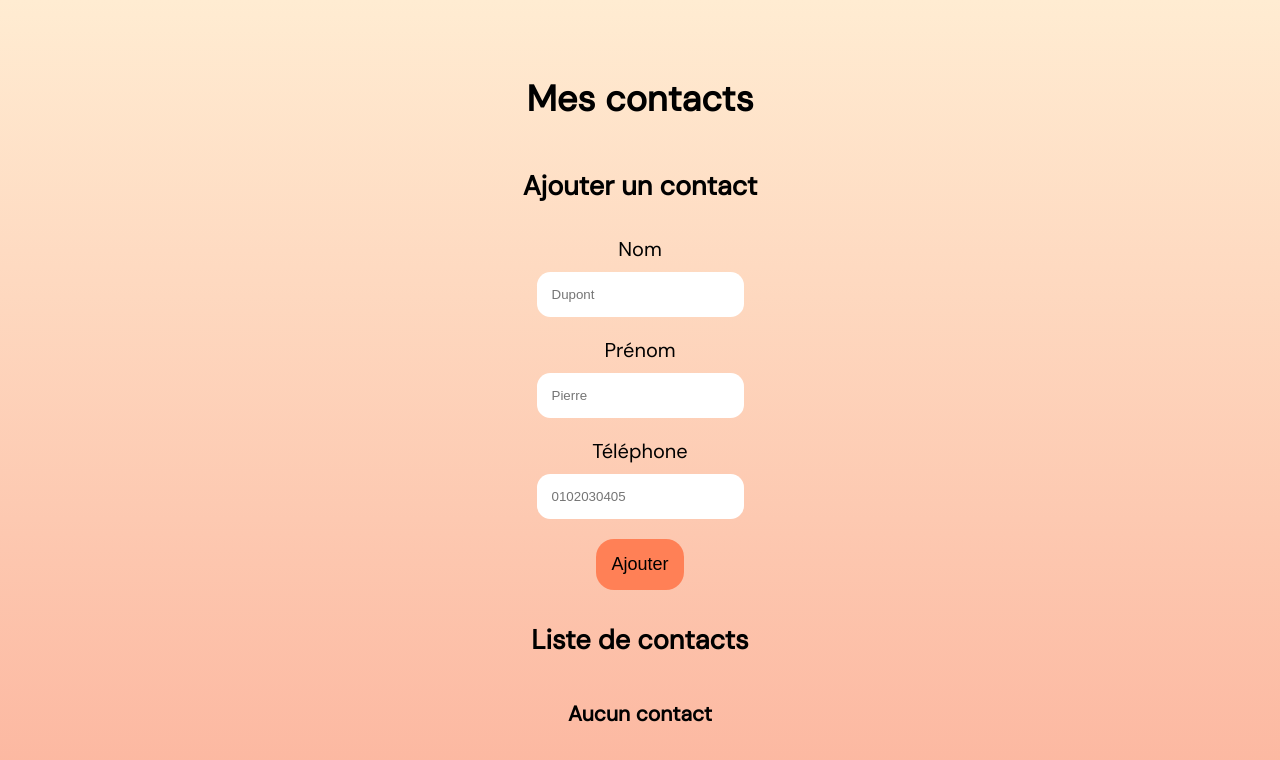
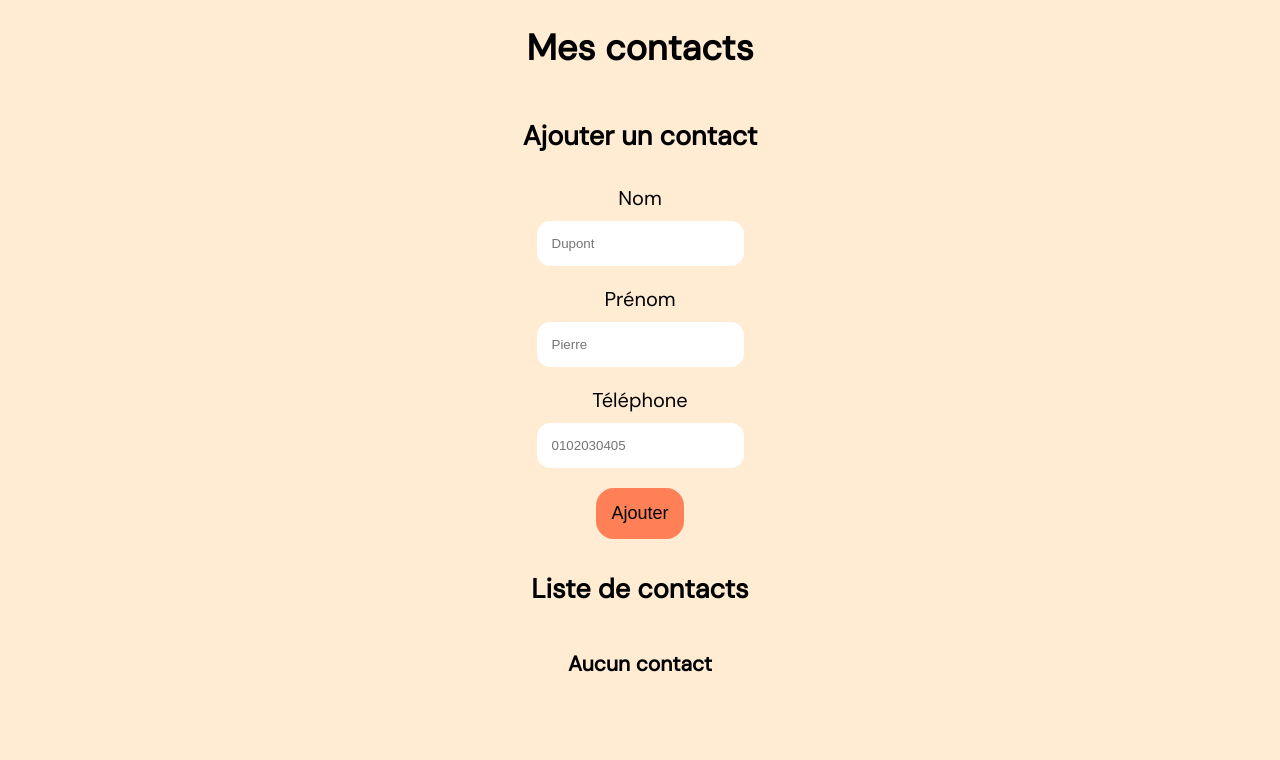
Before and after one commit to JulietteCoemelck/MesContacts, a React (Create React App) app: page / in a window 1280 px wide. Shown: the top 760 px of the page. Built offline with nearby package versions, Linux system fonts and the light colour scheme.

Commit message:
favicon et finitions

```diff
--- a/public/index.html
+++ b/public/index.html
@@ -2,14 +2,14 @@
 <html lang="en">
   <head>
     <meta charset="utf-8" />
-    <link rel="icon" href="%PUBLIC_URL%/favicon.ico" />
+    <link rel="icon" href="%PUBLIC_URL%/contacts-fav2.png" />
     <meta name="viewport" content="width=device-width, initial-scale=1" />
     <meta name="theme-color" content="#000000" />
     <meta
       name="description"
       content="Web site created using create-react-app"
     />
-    <link rel="apple-touch-icon" href="%PUBLIC_URL%/logo192.png" />
+    <link rel="apple-touch-icon" href="%PUBLIC_URL%/contacts-fav2.png" />
     <!--
       manifest.json provides metadata used when your web app is installed on a
       user's mobile device or desktop. See https://developers.google.com/web/fundamentals/web-app-manifest/
--- a/src/App.css
+++ b/src/App.css
@@ -1,15 +1,18 @@
+body, html, #root {
+  width: 100vw;
+  height: 100vh;
+  margin: 0;
+  background-color: #ffecd2;
+}
+
 .App {
   font-family: 'DM Sans', sans-serif;
   font-size: large;
-  width: 100vw;
-  height: 100vh;
   display: flex;
   flex-direction: column;
   justify-content: center;
   align-items: center;
   text-align: center;
-  background-image: linear-gradient(to bottom, #ffecd2 0%, #fcb69f 100%);
-  overflow: visible;
 }
 
 form {
@@ -105,7 +108,7 @@ input[type="text"]{
   color: #ff632f;
 }
 
-@media (max-width: 400px){
+@media (max-width: 500px){
   .contactcard {
     width: 90vw;
     font-size: small;
--- a/src/App.js
+++ b/src/App.js
@@ -74,7 +74,7 @@ export default function App() {
       <h2>Ajouter un contact</h2>
 
       <form>
-        <label for="Nom">
+        <label htmlFor="Nom">
           Nom
           <input
           type="text"
@@ -88,7 +88,7 @@ export default function App() {
       </form>
 
       <form>
-        <label for="Prénom">
+        <label htmlFor="Prénom">
           Prénom
           <input
           type="text"
@@ -102,7 +102,7 @@ export default function App() {
       </form>
 
       <form>
-        <label for="Téléphone">
+        <label htmlFor="Téléphone">
           Téléphone
           <input
           type="text"
```
Also changed, not shown: public/contacts-fav2.png (added), 1 other file (tests, documents, lock files or other folders).
